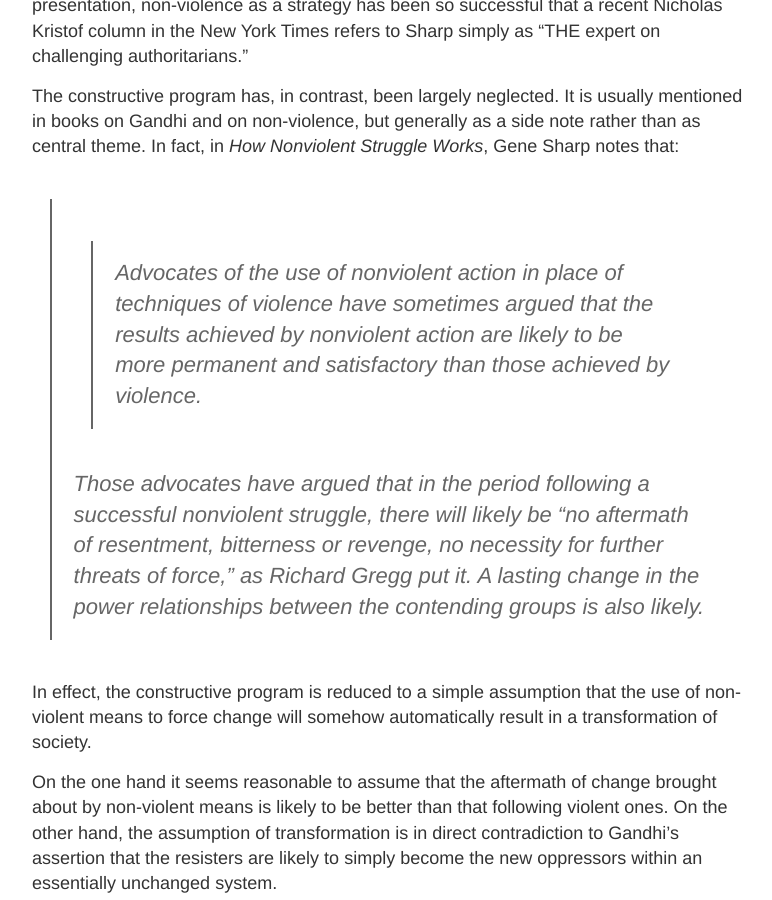
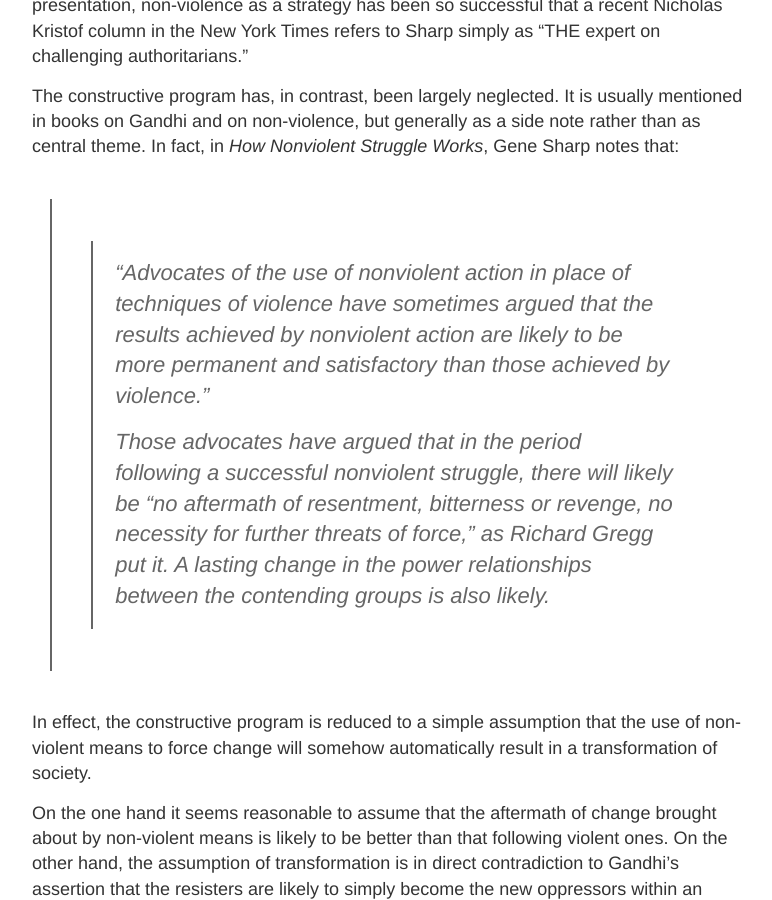
Before and after one commit to ejaxon/ejaxon.github.io, a Jekyll site: the page built from _posts/2017-4-18-what-about-constructive-program.md, in a window 1280 px wide and 900 px high, scrolled down 1321 px. Shown: the whole window, without its empty margins (248-1020 px from the left). Built offline with Jekyll 4.4.1, drawn with Linux system fonts in a browser that asks for light colours.

Commit message:
working on block quote

```diff
--- a/_posts/2017-4-18-what-about-constructive-program.md
+++ b/_posts/2017-4-18-what-about-constructive-program.md
@@ -21,9 +21,9 @@ In the decades since Gandhi's assassination there has been tremendous ongoing wo
 
 The constructive program has, in contrast, been largely neglected. It is usually mentioned in books on Gandhi and on non-violence, but generally as a side note rather than as central theme. In fact, in _How Nonviolent Struggle Works_, Gene Sharp notes that:
 
->> Advocates of the use of nonviolent action in place of techniques of violence have sometimes argued that the results achieved by nonviolent action are likely to be more permanent and satisfactory than those achieved by violence.
->
-> Those advocates have argued that in the period following a successful nonviolent struggle, there will likely be "no aftermath of resentment, bitterness or revenge, no necessity for further threats of force," as Richard Gregg put it. A lasting change in the power relationships between the contending groups is also likely.
+ >> "Advocates of the use of nonviolent action in place of techniques of violence have sometimes argued that the results achieved by nonviolent action are likely to be more permanent and satisfactory than those achieved by violence."
+ >>
+ >> Those advocates have argued that in the period following a successful nonviolent struggle, there will likely be "no aftermath of resentment, bitterness or revenge, no necessity for further threats of force," as Richard Gregg put it. A lasting change in the power relationships between the contending groups is also likely.
 
 In effect, the constructive program is reduced to a simple assumption that the use of non-violent means to force change will somehow automatically result in a transformation of society.
 
```
